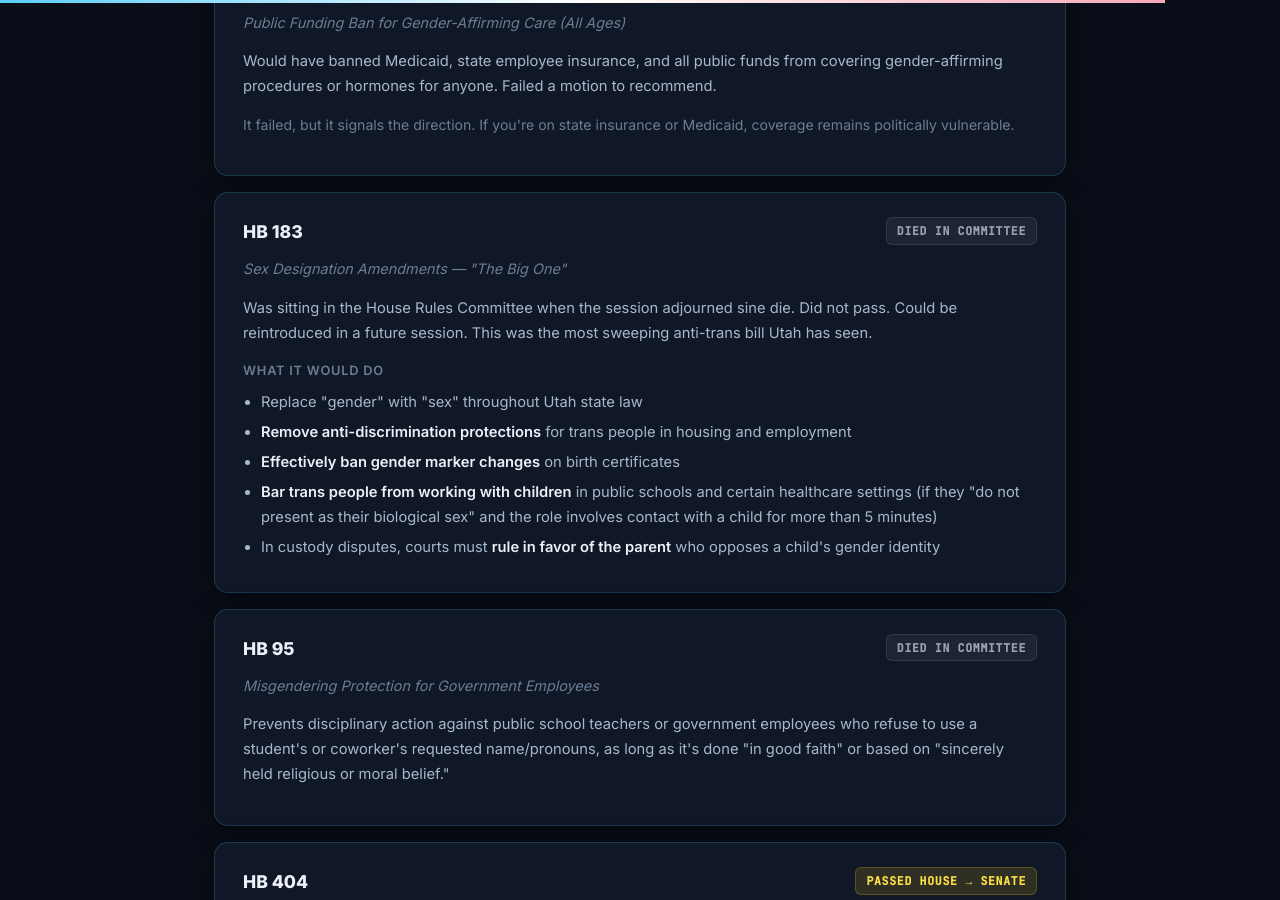
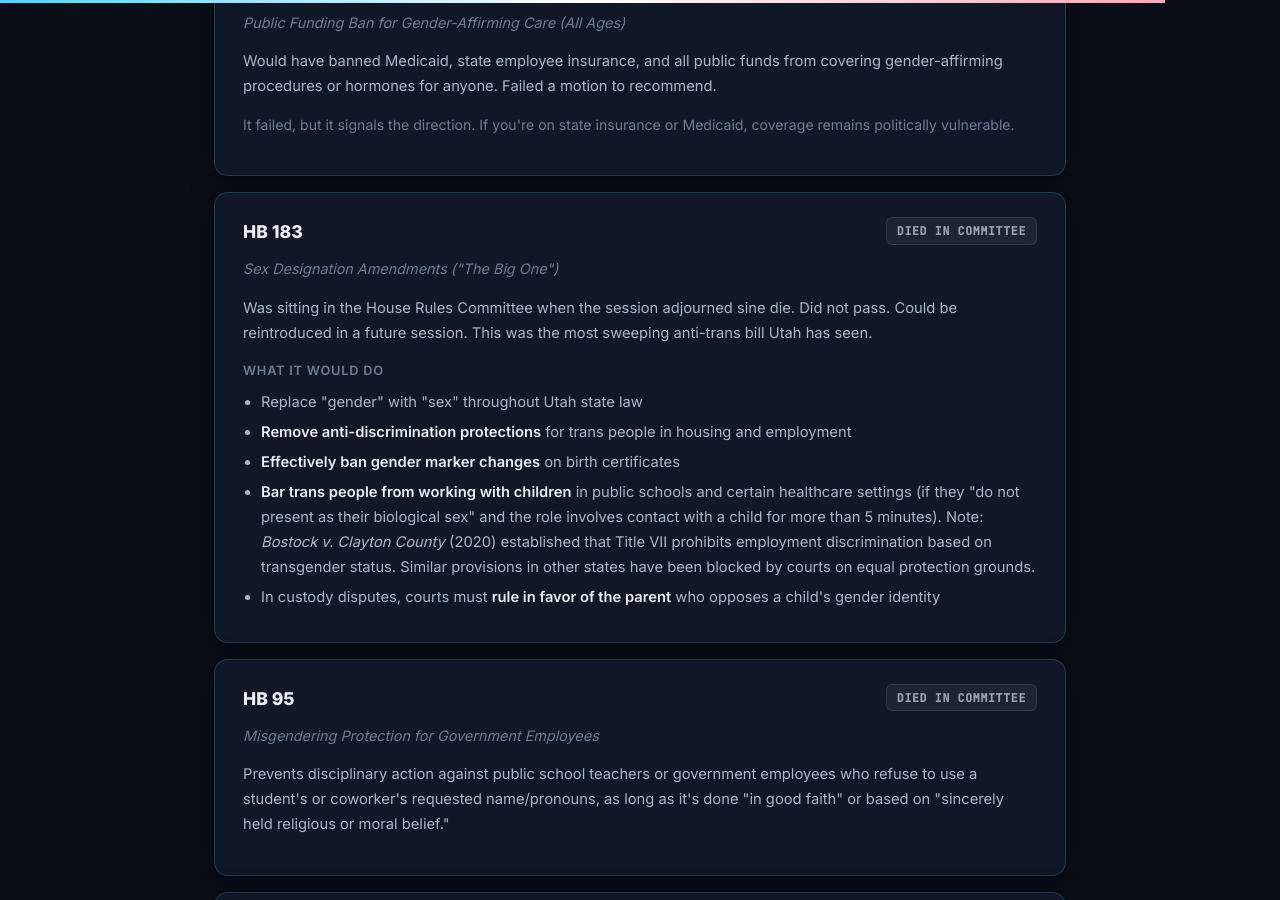
Before and after one commit to LucentFox/lucentfox.github.io, a Jekyll site: the page lgbtq-legal-risks.html, which Jekyll copies as it is, in a window 1280 px wide and 900 px high, scrolled down 14652 px. Built offline with Jekyll 4.4.1, drawn with Linux system fonts in a browser that asks for light colours; some of the changed text lies outside the part shown.

Commit message:
Update lgbtq-legal-risks.html

```diff
--- a/lgbtq-legal-risks.html
+++ b/lgbtq-legal-risks.html
@@ -919,7 +919,7 @@
       <ul>
         <li>Every anti-LGBTQ+ action at the federal level has been through <strong>executive orders</strong>, not legislation. EOs can be reversed by a future president on day one.</li>
         <li><strong>No anti-LGBTQ+ statute has passed both chambers of Congress.</strong> The trans sports ban passed the House but was defeated in the Senate.</li>
-        <li>The legal infrastructure protecting LGBTQ+ rights&mdash;<em>Bostock v. Clayton County</em>, <em>Obergefell v. Hodges</em>, the Respect for Marriage Act&mdash;remains intact and binding.</li>
+        <li>The legal infrastructure protecting LGBTQ+ rights (<em>Bostock v. Clayton County</em>, <em>Obergefell v. Hodges</em>, the Respect for Marriage Act) remains intact and binding.</li>
       </ul>
     </div>
 
@@ -1296,7 +1296,7 @@
     <p>This is the passage generating the most fear. It's from the Mandate's foreword (page 5), written by Heritage Foundation president Kevin Roberts:</p>
 
     <div class="doc-quote danger">
-      <span class="source">Project 2025 &mdash; Mandate for Leadership, Foreword, p. 5</span>
+      <span class="source">Project 2025, Mandate for Leadership, Foreword, p. 5</span>
       <blockquote>
         "Pornography, manifested today in the omnipresent propagation of transgender ideology and sexualization of children, for instance, is not a political Gordian knot inextricably binding up disparate claims about free speech, property rights, sexual liberation, and child welfare. It has no claim to First Amendment protection. Its purveyors are child predators and misogynistic exploiters of women. Their product is as addictive as any illicit drug and as psychologically destructive as any crime. Pornography should be outlawed. The people who produce and distribute it should be imprisoned. <mark>Educators and public librarians who purvey it should be classed as registered sex offenders.</mark>"
       </blockquote>
@@ -1318,27 +1318,27 @@
       <tr><th>Proposal</th><th>Status</th></tr>
       <tr>
         <td>Ban trans people from military</td>
-        <td><span class="impl-status"><span class="impl-dot yes"></span> Implemented</span> &mdash; EO 14183</td>
+        <td><span class="impl-status"><span class="impl-dot yes"></span> Implemented</span> via EO 14183</td>
       </tr>
       <tr>
         <td>Replace "gender" with "sex" in federal policy</td>
-        <td><span class="impl-status"><span class="impl-dot yes"></span> Implemented</span> &mdash; EO 14168</td>
+        <td><span class="impl-status"><span class="impl-dot yes"></span> Implemented</span> via EO 14168</td>
       </tr>
       <tr>
         <td>Defund programs promoting "gender ideology"</td>
-        <td><span class="impl-status"><span class="impl-dot partial"></span> Partial</span> &mdash; funding threats issued; courts blocking some</td>
+        <td><span class="impl-status"><span class="impl-dot partial"></span> Partial</span> Funding threats issued; courts blocking some</td>
       </tr>
       <tr>
         <td>Ban gender-affirming care nationwide</td>
-        <td><span class="impl-status"><span class="impl-dot partial"></span> EO only</span> &mdash; no legislation passed</td>
+        <td><span class="impl-status"><span class="impl-dot partial"></span> EO only</span> No legislation passed</td>
       </tr>
       <tr>
         <td>Remove LGBTQ+ nondiscrimination protections</td>
-        <td><span class="impl-status"><span class="impl-dot no"></span> Not implemented</span> &mdash; <em>Bostock</em> still stands</td>
+        <td><span class="impl-status"><span class="impl-dot no"></span> Not implemented</span> <em>Bostock</em> still stands</td>
       </tr>
       <tr>
         <td>Register educators/librarians as sex offenders</td>
-        <td><span class="impl-status"><span class="impl-dot no"></span> Not implemented</span> &mdash; rhetoric only</td>
+        <td><span class="impl-status"><span class="impl-dot no"></span> Not implemented</span> Rhetoric only</td>
       </tr>
     </table>
   </section>
@@ -1355,7 +1355,7 @@
         <span class="bill-name">EO 14168</span>
         <span class="badge badge-eo">In Effect</span>
       </div>
-      <div class="bill-title">"Defending Women from Gender Ideology Extremism and Restoring Biological Truth to the Federal Government" &mdash; January 20, 2025</div>
+      <div class="bill-title">"Defending Women from Gender Ideology Extremism and Restoring Biological Truth to the Federal Government," January 20, 2025</div>
 
       <div class="doc-quote warning">
         <span class="source">Executive Order 14168, Section 2</span>
@@ -1381,7 +1381,7 @@
         <span class="bill-name">EO 14183</span>
         <span class="badge badge-law">In Effect (SCOTUS)</span>
       </div>
-      <div class="bill-title">"Prioritizing Military Excellence and Readiness" &mdash; Transgender Military Ban &mdash; January 27, 2025</div>
+      <div class="bill-title">"Prioritizing Military Excellence and Readiness" / Transgender Military Ban, January 27, 2025</div>
 
       <div class="doc-quote warning">
         <span class="source">Executive Order 14183</span>
@@ -1406,7 +1406,7 @@
   <!-- === SECTION 5: FEDERAL LEGISLATION === -->
   <section id="federal-legislation">
     <h2><span class="section-icon">06</span> Federal Legislation</h2>
-    <p class="section-lead">As of March 2026, <strong>113 bills</strong> targeting LGBTQ+ people are being tracked at the federal level (119th Congress). Over 850 anti-LGBTQ+ bills were filed in 2025 alone&mdash;the most in U.S. history.</p>
+    <p class="section-lead">As of March 2026, <strong>113 bills</strong> targeting LGBTQ+ people are being tracked at the federal level (119th Congress). Over 850 anti-LGBTQ+ bills were filed in 2025 alone, the most in U.S. history.</p>
 
     <div class="bill-card">
       <div class="bill-header">
@@ -1442,7 +1442,7 @@
       <div class="callout-title">&#8505; Bottom line on federal law</div>
       <ul>
         <li>No new federal statute criminalizing LGBTQ+ identity or conduct has been enacted.</li>
-        <li>The damage is through executive orders, agency policy, and funding threats&mdash;not legislation that passed both chambers.</li>
+        <li>The damage is through executive orders, agency policy, and funding threats; not legislation that passed both chambers.</li>
         <li>Executive orders can be reversed by a future president. Statutes are harder to undo.</li>
       </ul>
     </div>
@@ -1459,12 +1459,12 @@
     <div class="bill-card" id="utah-hb257">
       <div class="bill-header">
         <span class="bill-name">HB 257</span>
-        <span class="badge badge-law">Law &mdash; Jan 2024</span>
+        <span class="badge badge-law">Law, Jan 2024</span>
       </div>
       <div class="bill-title">Sex-based Designations for Privacy, Anti-bullying and Women's Opportunities</div>
 
       <div class="bill-details">
-        <p>This is the law most likely to directly affect trans Utahns day-to-day. The details matter&mdash;it's narrower than most people think, but the penalties are real.</p>
+        <p>This is the law most likely to directly affect trans Utahns day-to-day. The details matter; it's narrower than most people think, but the penalties are real.</p>
 
         <span class="detail-label">What's restricted</span>
         <p>Sex-designated <strong>changing rooms</strong> (locker rooms, communal showers, fitting rooms) in <strong>government-owned buildings</strong>: schools, courthouses, libraries, rec centers, airports, state-owned arenas.</p>
@@ -1516,7 +1516,7 @@
     <div class="bill-card" id="utah-sb16">
       <div class="bill-header">
         <span class="bill-name">SB 16</span>
-        <span class="badge badge-law">Law &mdash; Jan 2023</span>
+        <span class="badge badge-law">Law, Jan 2023</span>
       </div>
       <div class="bill-title">Youth Gender-Affirming Care Moratorium</div>
       <div class="bill-details">
@@ -1536,7 +1536,7 @@
     <div class="bill-card">
       <div class="bill-header">
         <span class="bill-name">HB 234</span>
-        <span class="badge badge-law">Law &mdash; May 2024</span>
+        <span class="badge badge-law">Law, May 2024</span>
       </div>
       <div class="bill-title">Gender Marker Changes on Birth Certificates</div>
       <div class="bill-details">
@@ -1588,7 +1588,7 @@
         <span class="bill-name">HB 183</span>
         <span class="badge badge-failed">Died in Committee</span>
       </div>
-      <div class="bill-title">Sex Designation Amendments &mdash; "The Big One"</div>
+      <div class="bill-title">Sex Designation Amendments ("The Big One")</div>
       <div class="bill-details">
         <p>Was sitting in the House Rules Committee when the session adjourned sine die. Did not pass. Could be reintroduced in a future session. This was the most sweeping anti-trans bill Utah has seen.</p>
         <span class="detail-label">What it would do</span>
@@ -1596,7 +1596,7 @@
           <li>Replace "gender" with "sex" throughout Utah state law</li>
           <li><strong>Remove anti-discrimination protections</strong> for trans people in housing and employment</li>
           <li><strong>Effectively ban gender marker changes</strong> on birth certificates</li>
-          <li><strong>Bar trans people from working with children</strong> in public schools and certain healthcare settings (if they "do not present as their biological sex" and the role involves contact with a child for more than 5 minutes)</li>
+          <li><strong>Bar trans people from working with children</strong> in public schools and certain healthcare settings (if they "do not present as their biological sex" and the role involves contact with a child for more than 5 minutes). Note: <em>Bostock v. Clayton County</em> (2020) established that Title VII prohibits employment discrimination based on transgender status. Similar provisions in other states have been blocked by courts on equal protection grounds.</li>
           <li>In custody disputes, courts must <strong>rule in favor of the parent</strong> who opposes a child's gender identity</li>
         </ul>
       </div>
```
